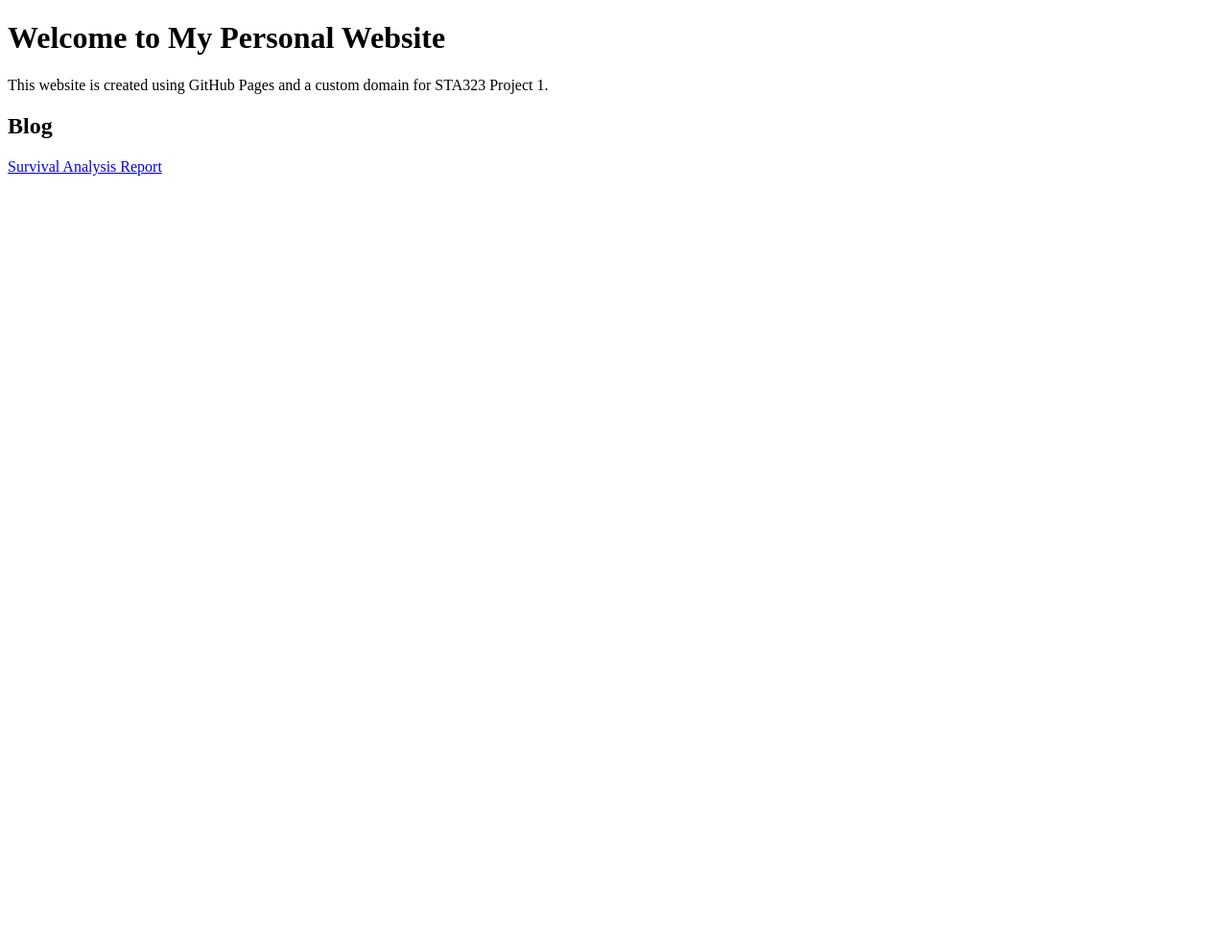
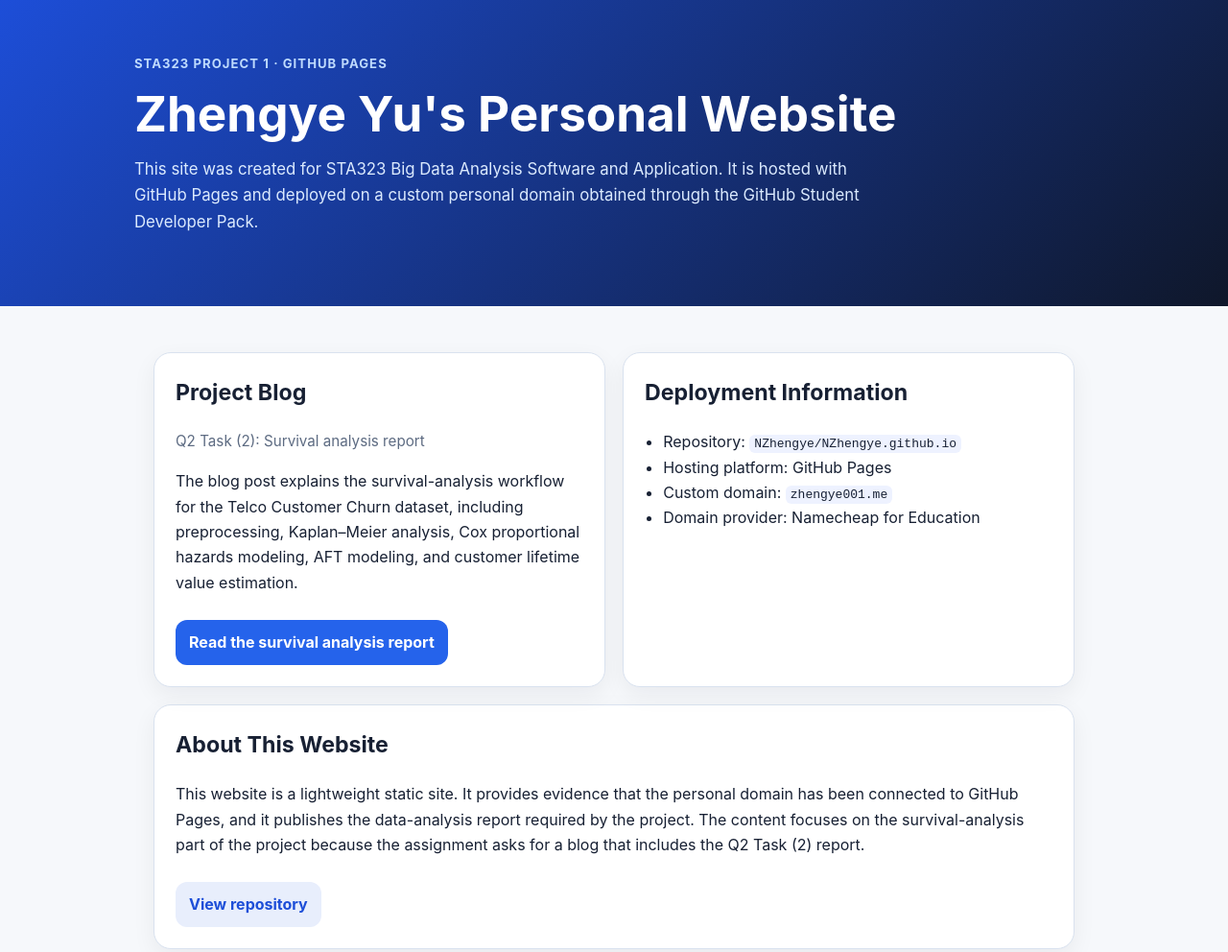
Before and after one commit to NZhengye/NZhengye.github.io, a plain HTML site: page index.html in a window 1280 px wide. Shown: the top 992 px of the page at 96% size. Before the commit the page ends 800 px from the top, so only its background shows below. Drawn offline with Linux system fonts and the light colour scheme.

Commit message:
Update index.html

```diff
--- a/index.html
+++ b/index.html
@@ -1,19 +1,64 @@
 <!DOCTYPE html>
-<html>
+<html lang="en">
 <head>
-  <meta charset="UTF-8">
-  <title>NZhengye's Personal Website</title>
+  <meta charset="UTF-8" />
+  <meta name="viewport" content="width=device-width, initial-scale=1.0" />
+  <title>Zhengye Yu | STA323 Project 1</title>
+  <style>
+    :root { --bg:#f6f8fb; --card:#ffffff; --ink:#172033; --muted:#5d6b82; --accent:#2563eb; --line:#d9e2ef; }
+    * { box-sizing: border-box; }
+    body { margin:0; font-family: -apple-system, BlinkMacSystemFont, "Segoe UI", Arial, sans-serif; color:var(--ink); background:var(--bg); line-height:1.65; }
+    header { background: linear-gradient(135deg, #1d4ed8, #0f172a); color:white; padding:56px 20px; }
+    .wrap { max-width:1000px; margin:0 auto; }
+    .eyebrow { letter-spacing:.08em; text-transform:uppercase; font-size:.82rem; color:#bfdbfe; font-weight:700; }
+    h1 { margin:12px 0 8px; font-size:clamp(2rem, 5vw, 3.2rem); line-height:1.1; }
+    h2 { margin-top:0; font-size:1.45rem; }
+    .subtitle { max-width:760px; font-size:1.05rem; color:#dbeafe; }
+    main { padding:28px 20px 56px; }
+    .grid { display:grid; grid-template-columns: repeat(auto-fit, minmax(260px, 1fr)); gap:18px; margin-top:20px; }
+    .card { background:var(--card); border:1px solid var(--line); border-radius:18px; padding:22px; box-shadow:0 8px 24px rgba(15, 23, 42, .06); }
+    .meta { color:var(--muted); font-size:.95rem; }
+    .btn { display:inline-block; margin-top:10px; background:var(--accent); color:white; text-decoration:none; padding:10px 14px; border-radius:12px; font-weight:700; }
+    .btn.secondary { background:#e8eefc; color:#1d4ed8; }
+    ul { padding-left:1.2rem; }
+    footer { border-top:1px solid var(--line); color:var(--muted); padding:22px 20px; background:white; }
+    code { background:#eef2ff; padding:2px 5px; border-radius:6px; }
+  </style>
 </head>
 <body>
-  <h1>Welcome to My Personal Website</h1>
-
-  <p>This website is created using GitHub Pages and a custom domain for STA323 Project 1.</p>
-
-  <h2>Blog</h2>
-  <p>
-    <a href="survival-analysis-report.html">
-      Survival Analysis Report
-    </a>
-  </p>
+  <header>
+    <div class="wrap">
+      <div class="eyebrow">STA323 Project 1 · GitHub Pages</div>
+      <h1>Zhengye Yu's Personal Website</h1>
+      <p class="subtitle">This site was created for STA323 Big Data Analysis Software and Application. It is hosted with GitHub Pages and deployed on a custom personal domain obtained through the GitHub Student Developer Pack.</p>
+    </div>
+  </header>
+  <main class="wrap">
+    <section class="grid">
+      <article class="card">
+        <h2>Project Blog</h2>
+        <p class="meta">Q2 Task (2): Survival analysis report</p>
+        <p>The blog post explains the survival-analysis workflow for the Telco Customer Churn dataset, including preprocessing, Kaplan–Meier analysis, Cox proportional hazards modeling, AFT modeling, and customer lifetime value estimation.</p>
+        <a class="btn" href="survival-analysis-report.html">Read the survival analysis report</a>
+      </article>
+      <article class="card">
+        <h2>Deployment Information</h2>
+        <ul>
+          <li>Repository: <code>NZhengye/NZhengye.github.io</code></li>
+          <li>Hosting platform: GitHub Pages</li>
+          <li>Custom domain: <code>zhengye001.me</code></li>
+          <li>Domain provider: Namecheap for Education</li>
+        </ul>
+      </article>
+    </section>
+    <section class="card" style="margin-top:18px;">
+      <h2>About This Website</h2>
+      <p>This website is a lightweight static site. It provides evidence that the personal domain has been connected to GitHub Pages, and it publishes the data-analysis report required by the project. The content focuses on the survival-analysis part of the project because the assignment asks for a blog that includes the Q2 Task (2) report.</p>
+      <a class="btn secondary" href="https://github.com/NZhengye/NZhengye.github.io">View repository</a>
+    </section>
+  </main>
+  <footer>
+    <div class="wrap">© 2026 Zhengye Yu · STA323 Project 1</div>
+  </footer>
 </body>
 </html>
```
